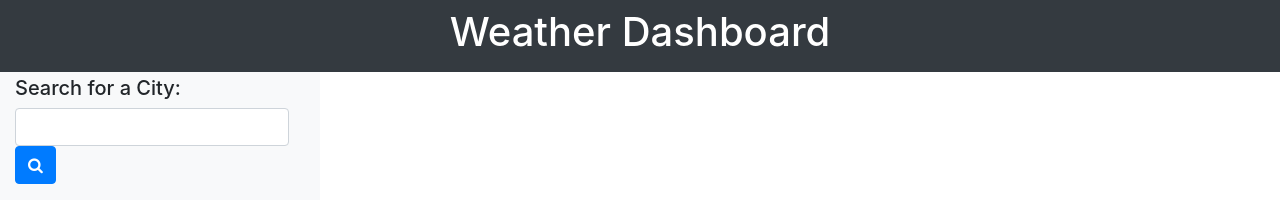
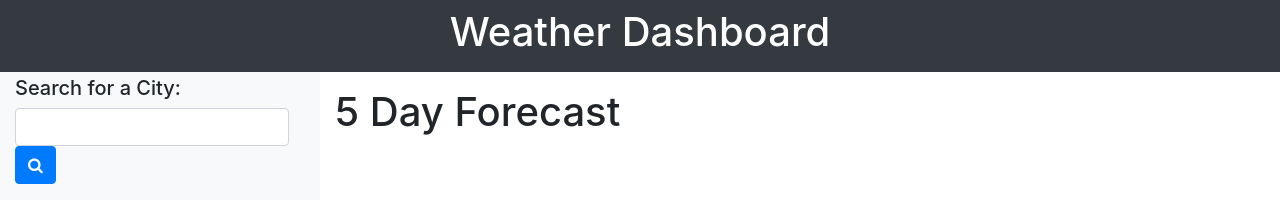
Before and after one commit to jordan-hanson/WeatherApp, a plain HTML site: page index.html in a window 1280 px wide. Drawn offline with nearby package versions, Linux system fonts and the light colour scheme.

Commit message:
added title for forecast

```diff
--- a/index.html
+++ b/index.html
@@ -35,6 +35,7 @@
             <div class="col-lg-9">
                 <div id="today" class="mt-3"></div>
                 <div id="forecastTitle" class="mt-3"></div>
+                <h1>5 Day Forecast</h1>
                 <div id="forecast" class="mt-3"></div>
             </div>
         </div>
```
